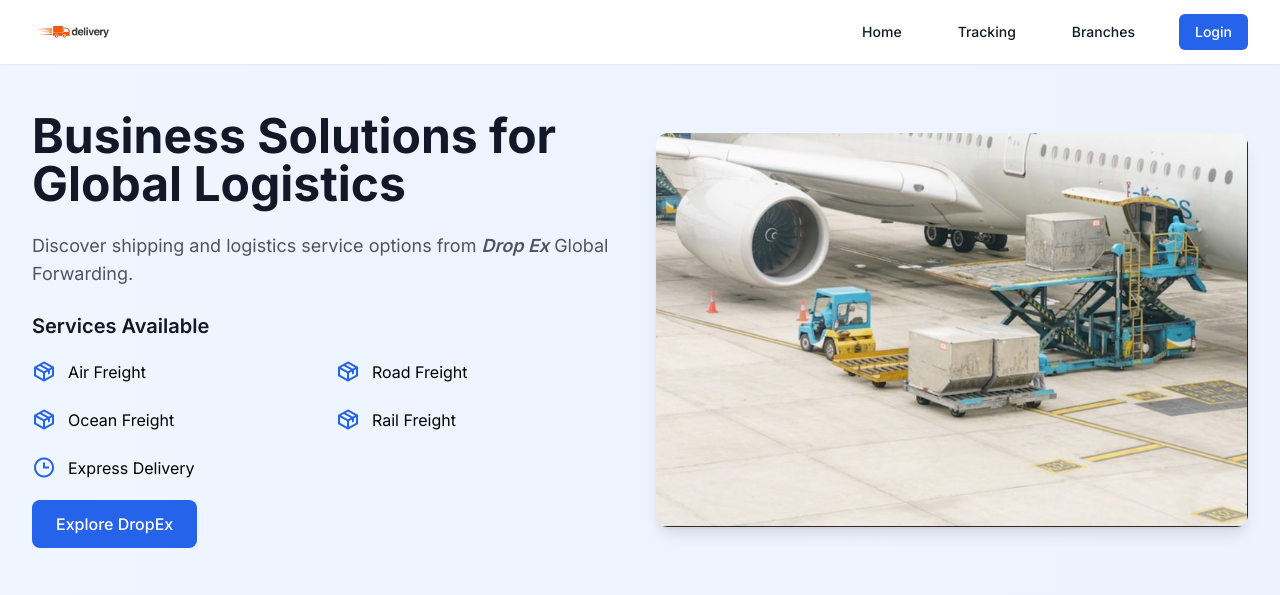
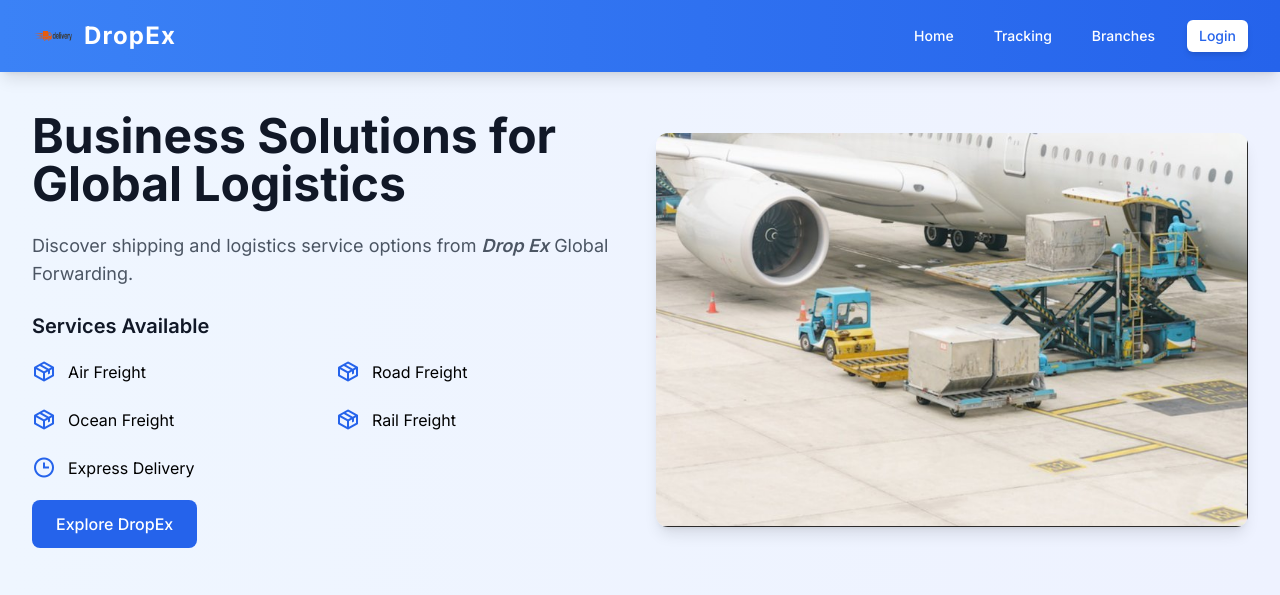
Before and after one commit to misbah7172/DropEx, a PHP site: page / in a window 1280 px wide. Shown: the top 595 px of the page. Run offline with PHP 8.4, Linux system fonts and the light colour scheme; data comes from the database, SQL or seed files in the repository; data that the repository does not hold is empty; some libraries are stand-ins or nearby versions.

Commit message:
Update index.php

```diff
--- a/DropEx/index.php
+++ b/DropEx/index.php
@@ -68,31 +68,40 @@
 </head>
 <body class="min-h-screen">
 <!-- Navbar -->
-    <nav class="bg-white shadow-sm fixed w-full z-50">
+<nav class="bg-gradient-to-r from-blue-500 to-blue-600 shadow-lg fixed w-full z-50">
     <div class="max-w-7xl mx-auto px-4 sm:px-6 lg:px-8">
-            <div class="flex justify-between h-16">
-                <div class="flex items-center">
-                    <a href="index.php" class="flex-shrink-0">
-                        <img class="h-12 w-auto" src="Images/logo.png" alt="DropEx Logo">
+        <div class="flex justify-between items-center py-4">
+            <!-- Logo Section with Responsive Sizing -->
+            <div class="flex items-center space-x-3">
+                <a href="index.php" class="flex items-center group">
+                    <img src="Images/logo.png" class="h-8 w-8 md:h-10 md:w-10 rounded-full transition-all duration-300 group-hover:scale-110 group-hover:rotate-6" alt="DropEx Logo">
+                    <span class="ml-2 md:ml-3 text-xl md:text-2xl font-bold text-white tracking-wider">DropEx</span>
                 </a>
             </div>
-                <div class="hidden md:flex md:items-center md:space-x-8">
-                    <a href="index.php" class="text-gray-900 hover:text-blue-600 px-3 py-2 rounded-md text-sm font-medium">Home</a>
-                    <a href="tracking.php" class="text-gray-900 hover:text-blue-600 px-3 py-2 rounded-md text-sm font-medium">Tracking</a>
-                    <a href="branches.php" class="text-gray-900 hover:text-blue-600 px-3 py-2 rounded-md text-sm font-medium">Branches</a>
+
+            <!-- Desktop Navigation -->
+            <div class="hidden md:flex items-center space-x-4 lg:space-x-6">
+                <div class="flex items-center space-x-4 lg:space-x-6">
+                    <a href="index.php" class="text-white hover:text-blue-200 transition-colors duration-300 px-2 py-1 rounded-md text-sm font-medium">Home</a>
+                    <a href="tracking.php" class="text-white hover:text-blue-200 transition-colors duration-300 px-2 py-1 rounded-md text-sm font-medium">Tracking</a>
+                    <a href="branches.php" class="text-white hover:text-blue-200 transition-colors duration-300 px-2 py-1 rounded-md text-sm font-medium">Branches</a>
+
                     <?php if(isset($_SESSION['id']) || isset($_SESSION['user_id'])): ?>
                         <?php if(isset($_SESSION['id'])): ?>
-                            <a href="staff.php" class="text-gray-900 hover:text-blue-600 px-3 py-2 rounded-md text-sm font-medium">Dashboard</a>
+                            <a href="staff.php" class="text-white hover:text-blue-200 transition-colors duration-300 px-2 py-1 rounded-md text-sm font-medium">Dashboard</a>
                         <?php else: ?>
-                            <a href="user_dashboard.php" class="text-gray-900 hover:text-blue-600 px-3 py-2 rounded-md text-sm font-medium">Dashboard</a>
+                            <a href="user_dashboard.php" class="text-white hover:text-blue-200 transition-colors duration-300 px-2 py-1 rounded-md text-sm font-medium">Dashboard</a>
                         <?php endif; ?>
-                        <a href="logout.php" class="text-red-600 hover:text-red-800 px-3 py-2 rounded-md text-sm font-medium">Logout</a>
+                        <a href="logout.php" class="text-red-200 hover:text-red-400 transition-colors duration-300 px-2 py-1 rounded-md text-sm font-medium">Logout</a>
                     <?php else: ?>
-                        <a href="login.php" class="bg-blue-600 text-white hover:bg-blue-700 px-4 py-2 rounded-md text-sm font-medium">Login</a>
+                        <a href="login.php" class="bg-white text-blue-600 hover:bg-gray-100 hover:text-blue-700 transition-all duration-300 px-3 py-1.5 rounded-md text-sm font-medium shadow-md">Login</a>
                     <?php endif; ?>
                 </div>
-                <div class="md:hidden flex items-center">
-                    <button type="button" class="mobile-menu-button bg-white inline-flex items-center justify-center p-2 rounded-md text-gray-400 hover:text-gray-500 hover:bg-gray-100 focus:outline-none focus:ring-2 focus:ring-offset-2 focus:ring-blue-500" aria-controls="mobile-menu" aria-expanded="false">
+            </div>
+
+            <!-- Mobile Menu Button -->
+            <div class="md:hidden">
+                <button id="mobile-menu-toggle" class="mobile-menu-button bg-blue-600 text-white p-2 rounded-md focus:outline-none focus:ring-2 focus:ring-white focus:ring-offset-2 focus:ring-offset-blue-500 transition-all duration-300 hover:bg-blue-700" aria-controls="mobile-menu" aria-expanded="false">
                     <span class="sr-only">Open main menu</span>
                     <svg class="h-6 w-6" fill="none" viewBox="0 0 24 24" stroke="currentColor">
                         <path stroke-linecap="round" stroke-linejoin="round" stroke-width="2" d="M4 6h16M4 12h16M4 18h16" />
@@ -101,25 +110,49 @@
             </div>
         </div>
     </div>
-        <!-- Mobile menu -->
-        <div class="md:hidden hidden" id="mobile-menu">
-            <div class="px-2 pt-2 pb-3 space-y-1 sm:px-3">
-                <a href="index.php" class="text-gray-900 hover:bg-gray-100 block px-3 py-2 rounded-md text-base font-medium">Home</a>
-                <a href="tracking.php" class="text-gray-900 hover:bg-gray-100 block px-3 py-2 rounded-md text-base font-medium">Tracking</a>
-                <a href="branches.php" class="text-gray-900 hover:bg-gray-100 block px-3 py-2 rounded-md text-base font-medium">Branches</a>
+
+    <!-- Mobile Menu (Improved Responsiveness) -->
+    <div id="mobile-menu" class="md:hidden fixed inset-x-0 top-16 bg-gradient-to-r from-blue-500 to-blue-600 transform -translate-x-full transition-transform duration-300 ease-in-out">
+        <div class="px-2 pt-2 pb-3 space-y-1">
+            <a href="index.php" class="text-white hover:bg-blue-700 block px-3 py-2 rounded-md text-base font-medium transition-colors duration-300">Home</a>
+            <a href="tracking.php" class="text-white hover:bg-blue-700 block px-3 py-2 rounded-md text-base font-medium transition-colors duration-300">Tracking</a>
+            <a href="branches.php" class="text-white hover:bg-blue-700 block px-3 py-2 rounded-md text-base font-medium transition-colors duration-300">Branches</a>
+
             <?php if(isset($_SESSION['id']) || isset($_SESSION['user_id'])): ?>
                 <?php if(isset($_SESSION['id'])): ?>
-                        <a href="staff.php" class="text-gray-900 hover:bg-gray-100 block px-3 py-2 rounded-md text-base font-medium">Dashboard</a>
+                    <a href="staff.php" class="text-white hover:bg-blue-700 block px-3 py-2 rounded-md text-base font-medium transition-colors duration-300">Dashboard</a>
                 <?php else: ?>
-                        <a href="user_dashboard.php" class="text-gray-900 hover:bg-gray-100 block px-3 py-2 rounded-md text-base font-medium">Dashboard</a>
+                    <a href="user_dashboard.php" class="text-white hover:bg-blue-700 block px-3 py-2 rounded-md text-base font-medium transition-colors duration-300">Dashboard</a>
                 <?php endif; ?>
-                    <a href="logout.php" class="text-red-600 hover:bg-red-50 block px-3 py-2 rounded-md text-base font-medium">Logout</a>
+                <a href="logout.php" class="text-red-200 hover:bg-red-400 block px-3 py-2 rounded-md text-base font-medium transition-colors duration-300">Logout</a>
             <?php else: ?>
-                    <a href="login.php" class="bg-blue-600 text-white hover:bg-blue-700 block px-3 py-2 rounded-md text-base font-medium">Login</a>
+                <a href="login.php" class="bg-white text-blue-600 hover:bg-gray-200 block px-4 py-2 rounded-md text-base font-medium shadow-md transition-all duration-300">Login</a>
             <?php endif; ?>
         </div>
     </div>
 </nav>
+
+<script>
+document.addEventListener('DOMContentLoaded', function() {
+    const mobileMenuToggle = document.getElementById('mobile-menu-toggle');
+    const mobileMenu = document.getElementById('mobile-menu');
+
+    mobileMenuToggle.addEventListener('click', function() {
+        const isExpanded = this.getAttribute('aria-expanded') === 'true';
+        this.setAttribute('aria-expanded', !isExpanded);
+        mobileMenu.classList.toggle('-translate-x-full');
+    });
+
+    // Close mobile menu when clicking outside
+    document.addEventListener('click', function(event) {
+        if (!mobileMenu.contains(event.target) && !mobileMenuToggle.contains(event.target) && !isExpanded) {
+            mobileMenu.classList.add('-translate-x-full');
+            mobileMenuToggle.setAttribute('aria-expanded', 'false');
+        }
+    });
+});
+</script>
+
 
     <!-- Hero Section -->
     <div class="pt-16 bg-gradient-to-r from-blue-50 to-indigo-50">
```
Lines whose indentation alone changed are shown as unchanged.
